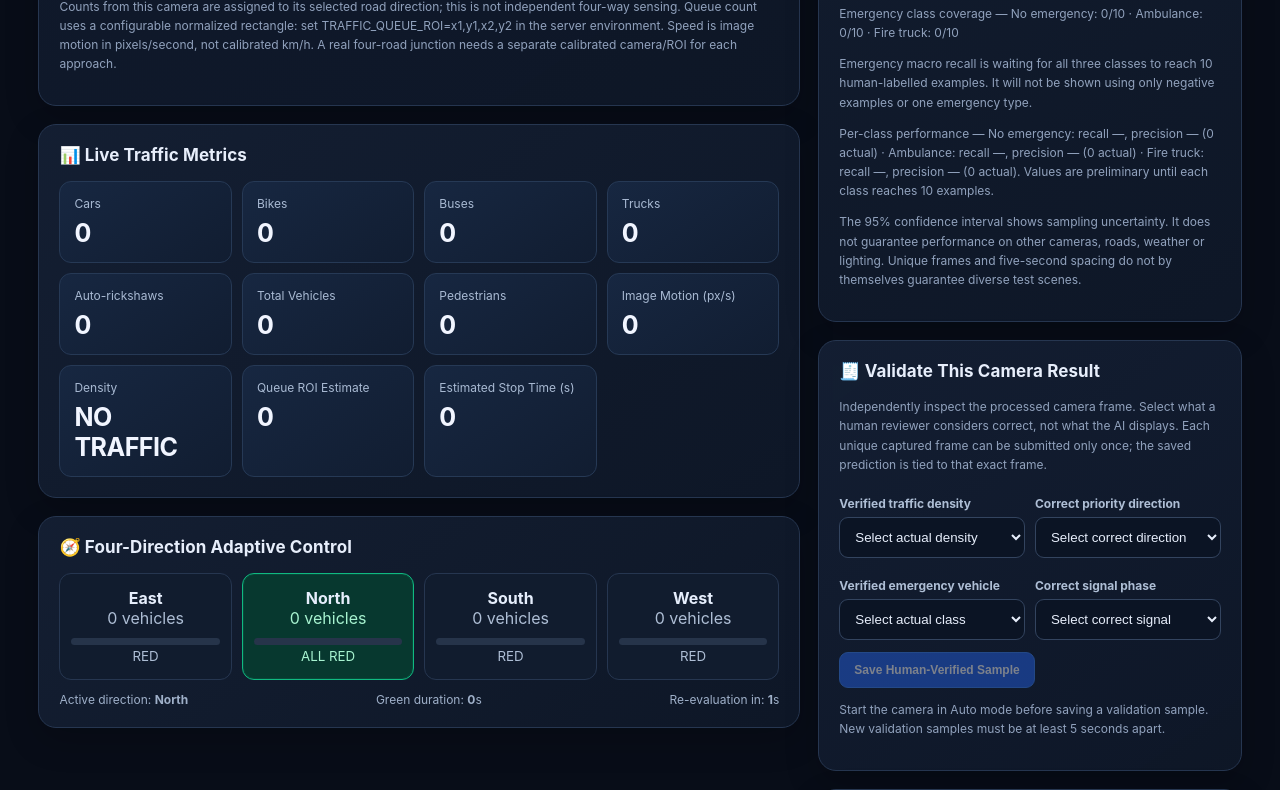
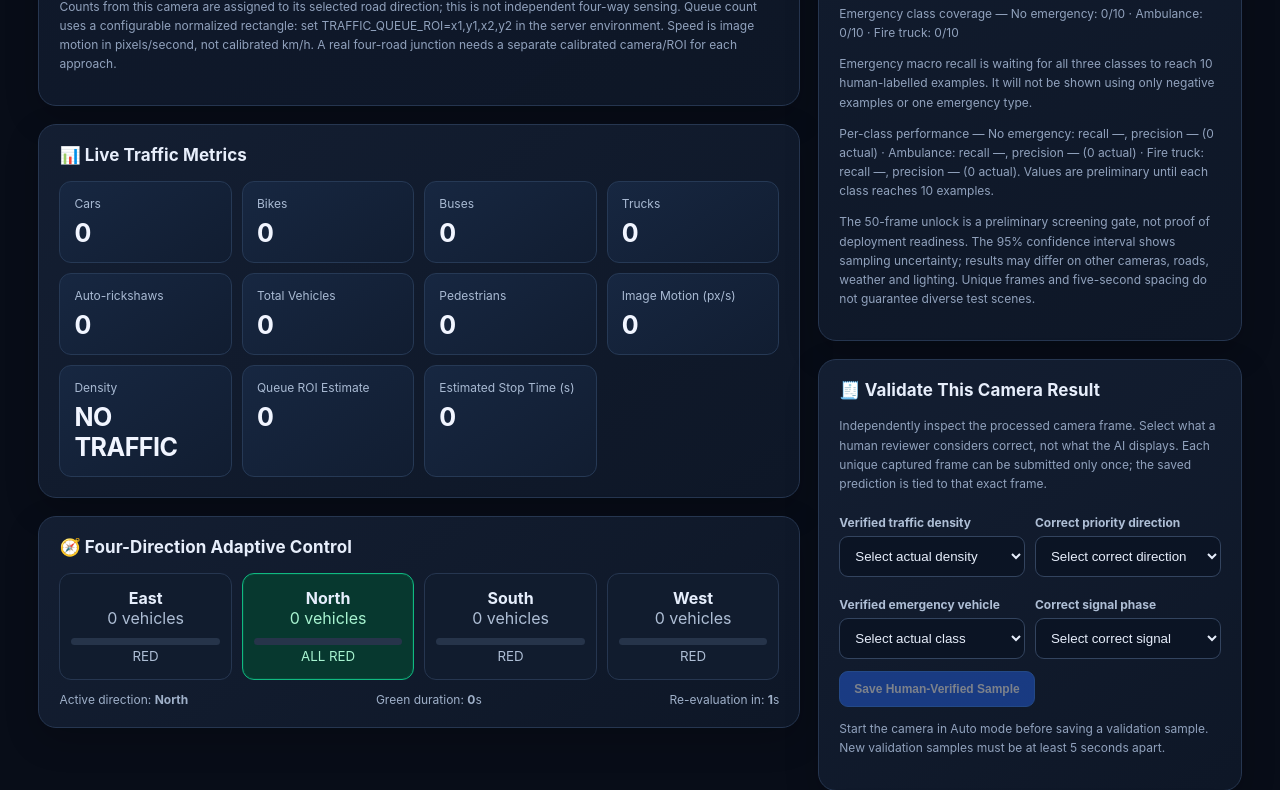
Before and after one commit to vivekkumarray497-lgtm/SmartTrafficLightML, a Flask app: page / in a window 1280 px wide. Shown: the part 2071-2861 px from the top of the page. Run offline with Flask 3, Linux system fonts and the light colour scheme; data that the repository does not hold is empty; parts of the project's set-up code (start-up, migrations or seed data) failed here and were passed over.

Commit message:
Clarify validation sample threshold and interpretation

```diff
--- a/templates/index.html
+++ b/templates/index.html
@@ -64,7 +64,7 @@
 <p class="muted" id="emergencyClassCoverage">Emergency class coverage: loading…</p>
 <p class="muted" id="emergencyValidationNote">Emergency macro recall requires at least {{state.operational_evaluation.minimum_emergency_class_samples}} actual examples in each class: No emergency, Ambulance and Fire truck.</p>
 <p class="muted" id="emergencyClassMetrics">Per-class precision and recall will appear as labelled examples are collected.</p>
-<p class="muted">The 95% confidence interval shows sampling uncertainty. It does not guarantee performance on other cameras, roads, weather or lighting. Unique frames and five-second spacing do not by themselves guarantee diverse test scenes.</p>
+<p class="muted">The 50-frame unlock is a preliminary screening gate, not proof of deployment readiness. The 95% confidence interval shows sampling uncertainty; results may differ on other cameras, roads, weather and lighting. Unique frames and five-second spacing do not guarantee diverse test scenes.</p>
 </div>
 <div class="card"><h2>🧾 Validate This Camera Result</h2>
 <p class="muted">Independently inspect the processed camera frame. Select what a human reviewer considers correct, not what the AI displays. Each unique captured frame can be submitted only once; the saved prediction is tied to that exact frame.</p>
```
